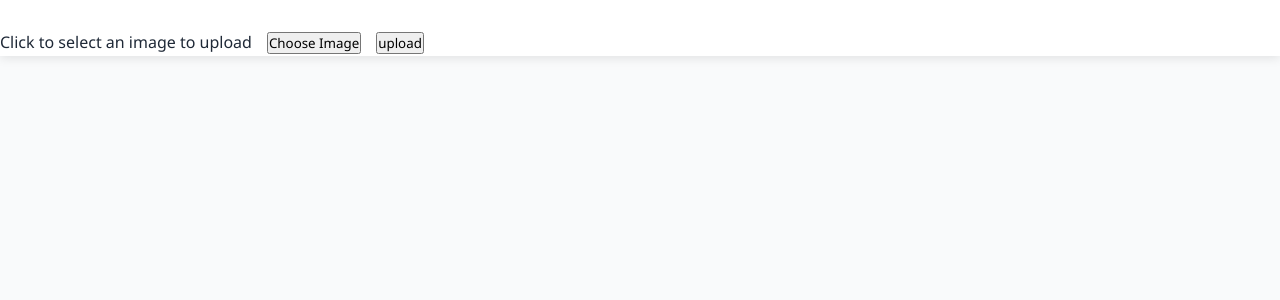
After one commit to Shuo729/454-Cloud-Project, a Flask app: template template/upload.html in a window 1280 px wide. The commit adds this page. Shown: the top 300 px of the page. Run offline with Flask 3, Linux system fonts and the light colour scheme; the template is opened without the code that fills it, so the values that code supplies are empty.

Commit message:
added more html paghes

```diff
--- a/server.py
+++ b/server.py
@@ -43,10 +43,6 @@ def home():
 def home():
     return render_template('albums.html')
 
-@app.route('/photo')
-def home():
-    return render_template('photo.html')
-
 
 
 if __name__ == '__main__':
--- a/index.html
+++ b/template/index.html
@@ -7,7 +7,6 @@
     <link rel="stylesheet" href="styles.css">
 </head>
 <body>
-    <!-- Header -->
     <header>
         <div class="header-container">
             <h1></h1>
--- /dev/null
+++ b/template/upload.html
@@ -0,0 +1,28 @@
+<!DOCTYPE html>
+<html lang="en">
+<head>
+    <meta charset="UTF-8">
+    <meta name="viewport" content="width=device-width, initial-scale=1.0">
+    <title>CloudSnap - Photo Sharing</title>
+    <link rel="stylesheet" href="styles.css">
+</head>
+<body>
+    <header>
+        <div class="header-container">
+            <h1></h1>
+        </div>
+
+         <div class="user-actions">
+                    <p>Click to select an image to upload</p>
+                    <button id="choose-button">Choose Image</button>
+                    <input type="file" id="file-input" accept="image/*" style="display: none;">
+                    <button id="logoutBtn">upload</button>
+            </div>
+    </header>
+
+    <main class="container">
+
+    </main>
+
+    </body>
+    </html>
```
Also changed, not shown: template/albums.html (renamed from albums.html), template/login.html (renamed from login.html), template/signup.html (renamed from signup.html).
